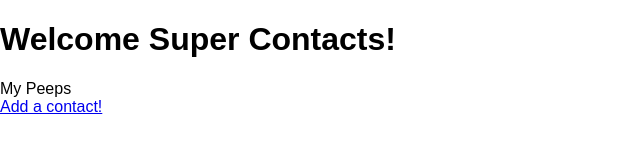
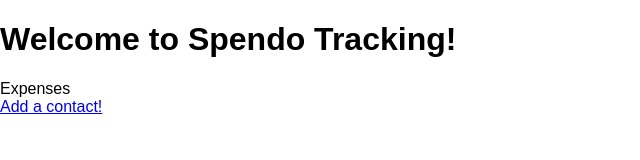
Before and after one commit to farstrider777/contact_list_frontend, a website with bundled scripts: page app/index.html at #!/home in a window 1280 px wide. Shown: the whole page, without its empty margins (0-640 px from the left). Built offline with nearby package versions, Linux system fonts and the light colour scheme; some packages are replaced by stand-ins of ours; no server answers; files whose address does not match are found by name.

Commit message:
change welcome and title bar

```diff
--- a/app/index.html
+++ b/app/index.html
@@ -10,7 +10,7 @@
   </head>
   <body ng-app="app">
     <div class="container">
-      <h1 class="title is-3">Welcome Super Contacts!</h1>
+      <h1 class="title is-3">Welcome to Spendo Tracking!</h1>
 
       <div ng-controller="List" ui-view></div>
 
--- a/app/templates/home.html
+++ b/app/templates/home.html
@@ -1,4 +1,4 @@
-<div class="top-bar">My Peeps</div>
+<div class="top-bar">Expenses</div>
 
   <div class="main-list" ng-repeat="contact in contacts">
     <!-- <div class="photo-list">
```
